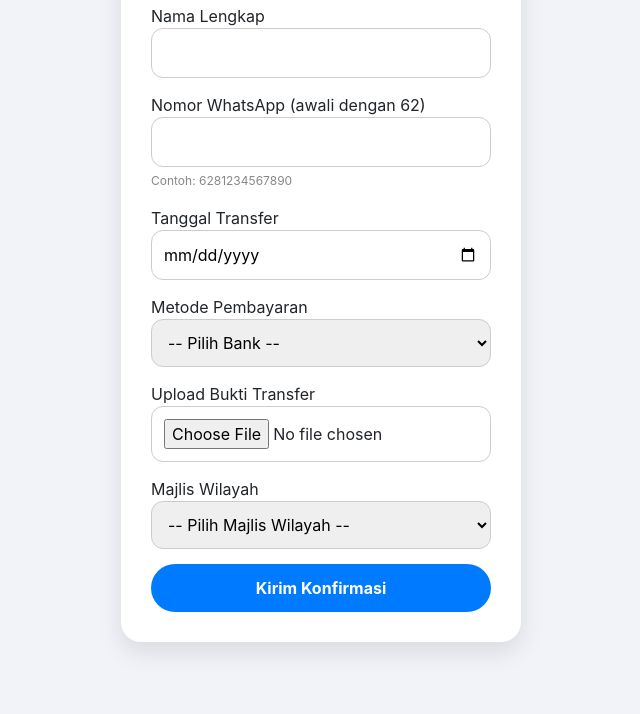
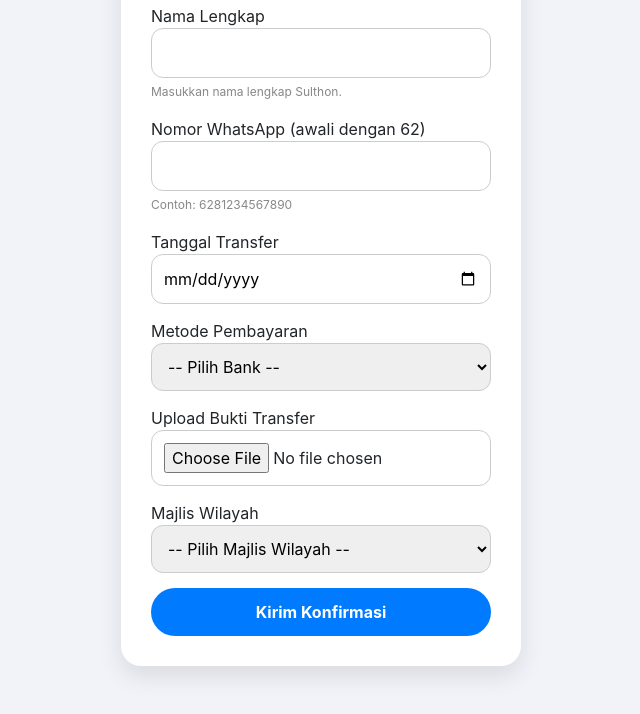
Before and after one commit to majlismsah/kajian-pembekalan, a plain HTML site: page konfirmasi.html in a window 1280 px wide. Shown: the part 130-844 px from the top of the page, without its empty margins (319-959 px from the left). Before the commit the page ends 822 px from the top, so only its background shows below. Drawn offline with nearby package versions, Linux system fonts and the light colour scheme.

Commit message:
Update konfirmasi.html

```diff
--- a/konfirmasi.html
+++ b/konfirmasi.html
@@ -29,6 +29,7 @@
       <div class="form-group">
         <label for="nama">Nama Lengkap</label>
         <input type="text" id="nama" name="nama" required />
+        <small class="form-note">Masukkan nama lengkap Sulthon.</small>
       </div>
 
       <div class="form-group">
```
